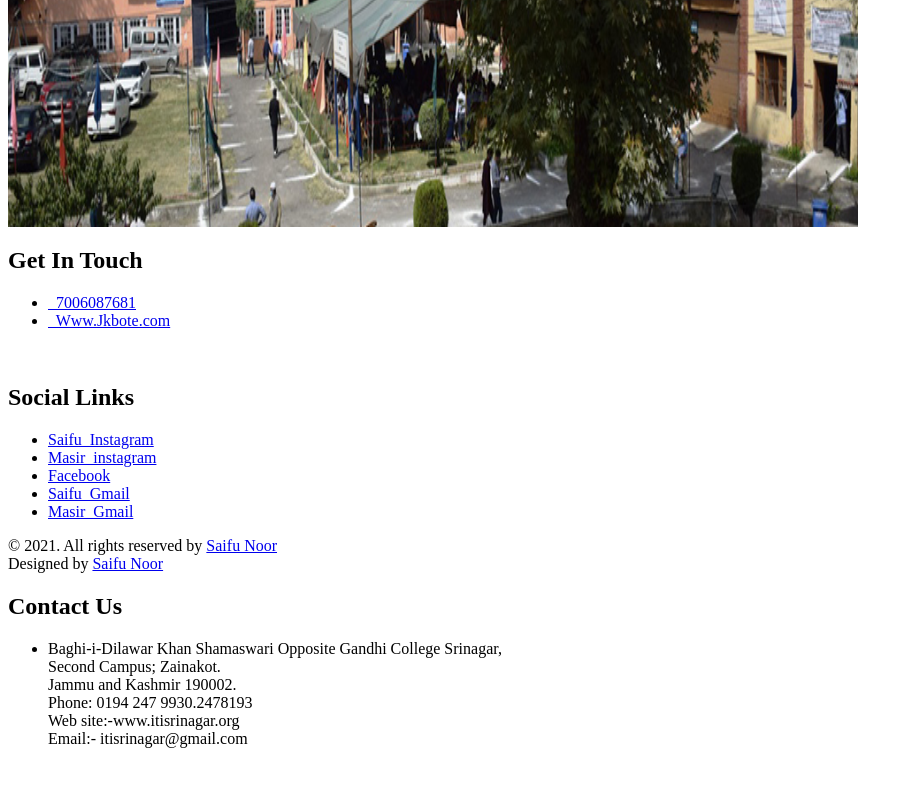
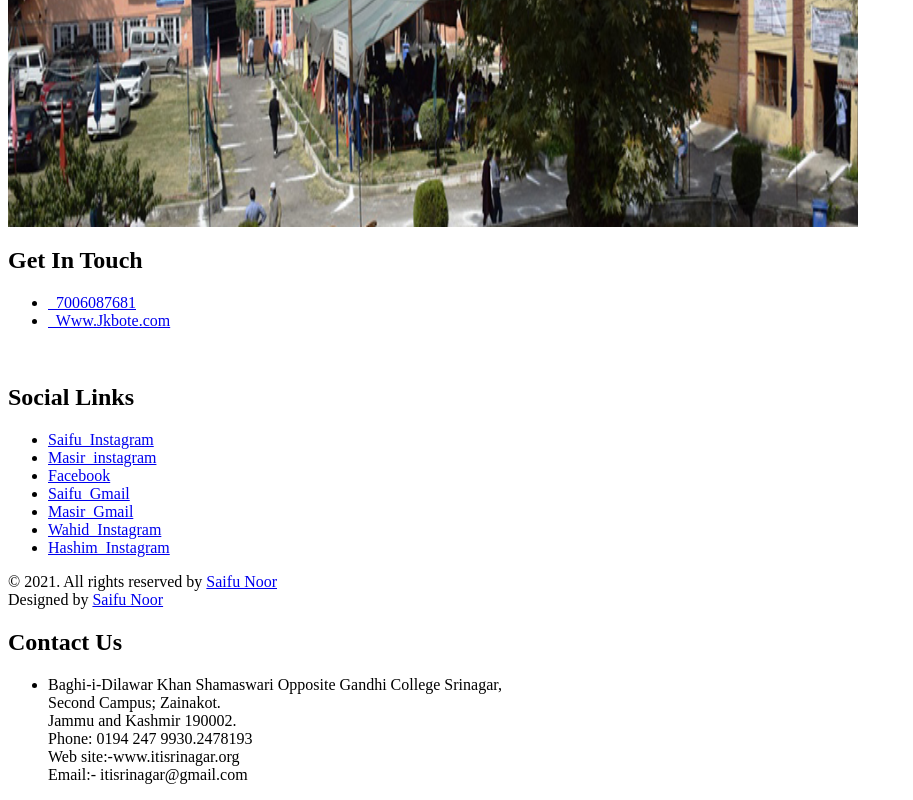
Before and after one commit to copatrade/project, a plain HTML site: page index.html in a window 1280 px wide. Shown: the part 3454-4254 px from the top of the page, without its empty margins (0-913 px from the left). Before the commit the page ends 4218 px from the top, so only its background shows below. Drawn offline with Linux system fonts and the light colour scheme.

Commit message:
Update index.html

```diff
--- a/index.html
+++ b/index.html
@@ -144,7 +144,8 @@ To help the students in the match of choice of course with their ability, intere
 <li><a href="https://www.facebook.com/XaifuNoor/"> Facebook </a> </li>
 <li><a href="https://www.xafunoor@gmail.com"> Saifu_Gmail </a> </li>
 <li><a href="https://www.muhammadbinmasir@gmail.com"> Masir_Gmail </a> </li>
-
+<li><a href="https//www.instagram.com/_w4hid_/"> Wahid_Instagram </a> </li>
+<li><a href="https://www.instagram.com/zo_a_lur/">  Hashim_Instagram </a> </li>
 </ul>
     <div class="clearfix"></div>
     <div class="copyrights">
```
